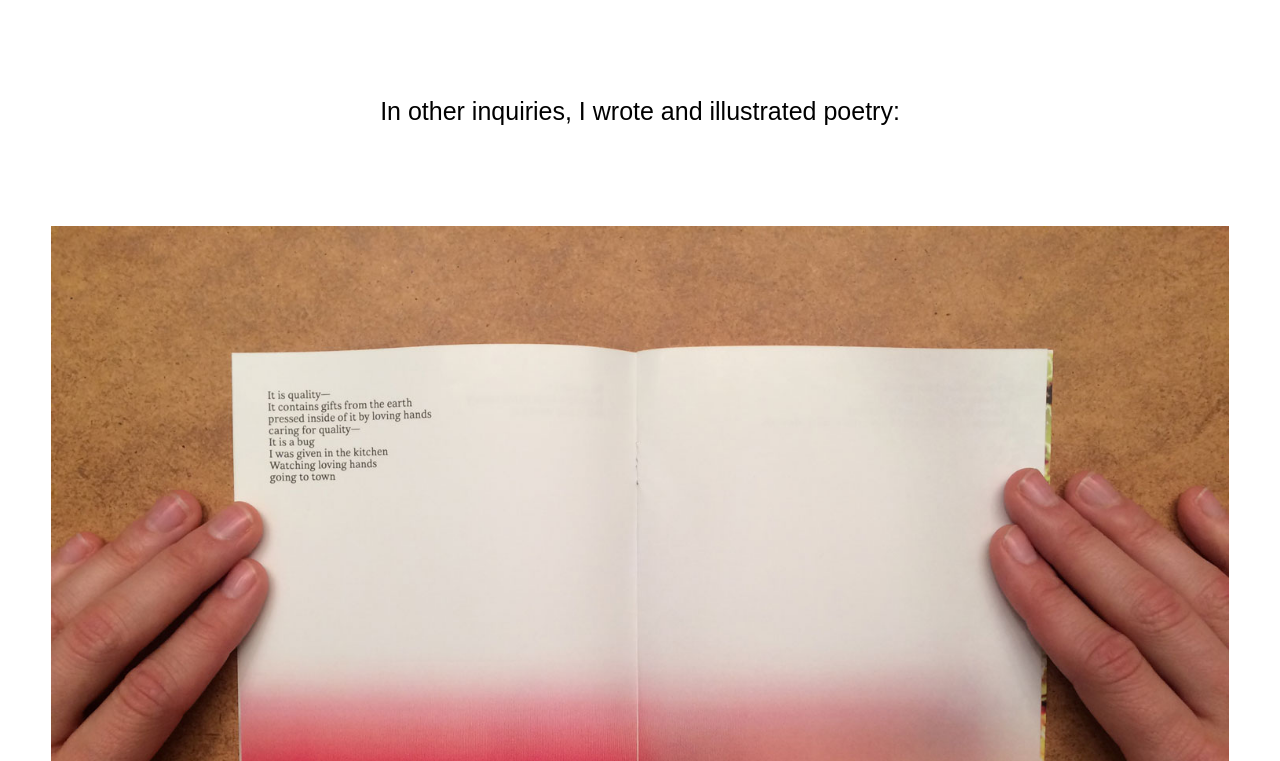
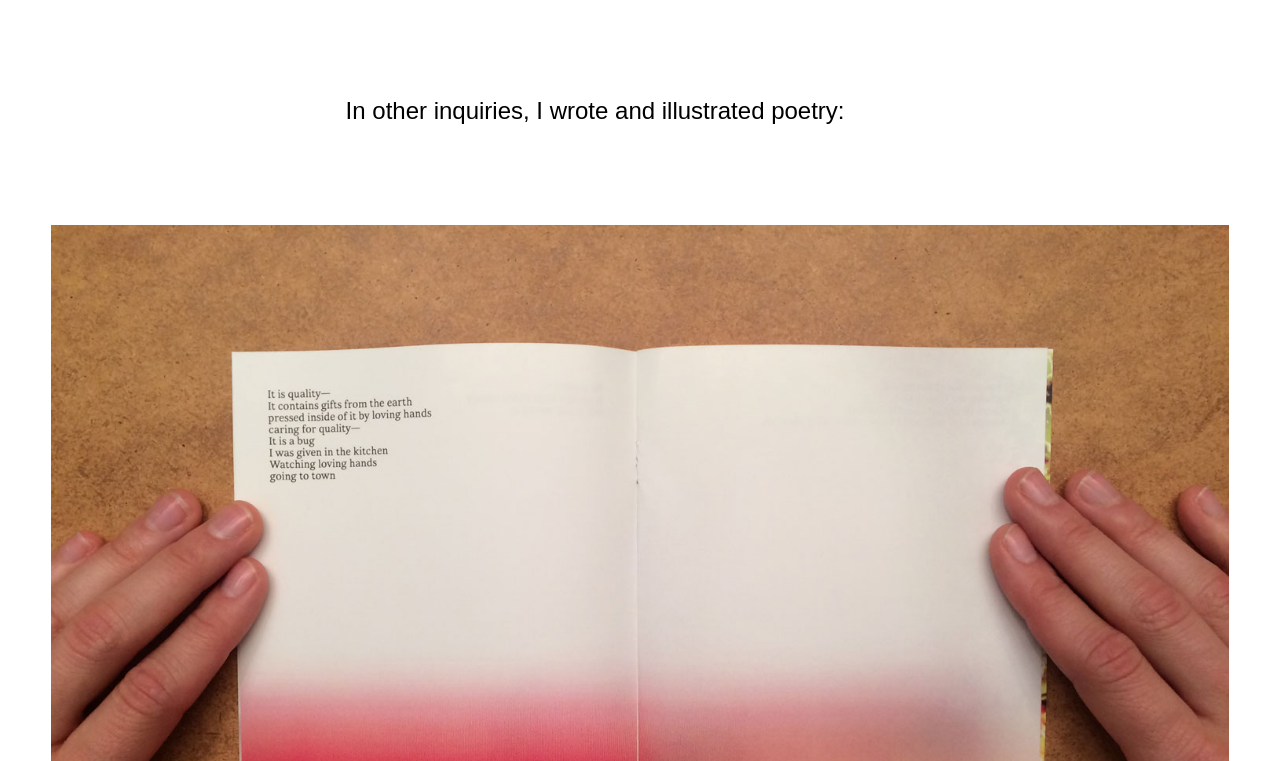
Before and after one commit to josephallegro/joseph_allegro_website, a plain HTML site: page plating.html in a window 1280 px wide. Shown: the part 3619-4380 px from the top of the page. Drawn offline with nearby package versions, Linux system fonts and the light colour scheme; a web font is replaced by a local one.

Commit message:
fixed hthree

```diff
--- a/joseph.css
+++ b/joseph.css
@@ -202,9 +202,10 @@ h3{
     font-family: "supria-sans", sans-serif;
     font-style: normal;
     font-weight: 400;
-    font-size: 25px;
+    font-size: 24px;
     display: block;
     margin: auto;
+    /*width: 50%*/
 }
 .Text{
     margin: auto;
--- a/plating.html
+++ b/plating.html
@@ -66,9 +66,9 @@
                 <img src="dp/play-4.jpg" alt="ss1" class="pImg2">
         </section>
         <section class="container">
-                <h3>
+                <p>
                     In other inquiries, I wrote and illustrated poetry:
-                </h3>
+                </p>
         </section>
         <section class="container2">
                 <img src="dp/greasy-3.jpg" alt="ss1" class="pImg3">
```
